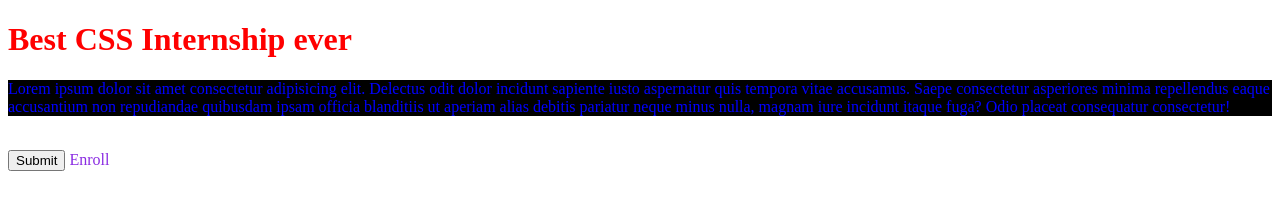
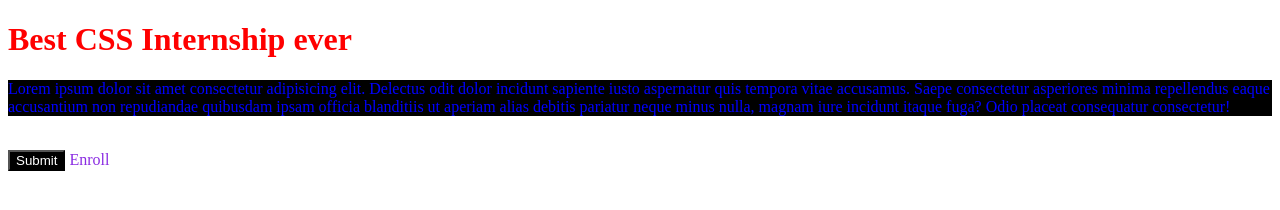
Before and after one commit to Eshwar17/InternPixel-Batch-22-CSS, a plain HTML site: page Basics/index.html in a window 1280 px wide. Drawn offline with Linux system fonts and the light colour scheme.

Commit message:
Selected the btton using class slector

```diff
--- a/Basics/style.css
+++ b/Basics/style.css
@@ -5,3 +5,7 @@ a {
 p {
     background-color: black;
 }
+.btn {
+    color: white;
+    background-color: black;
+}
```
